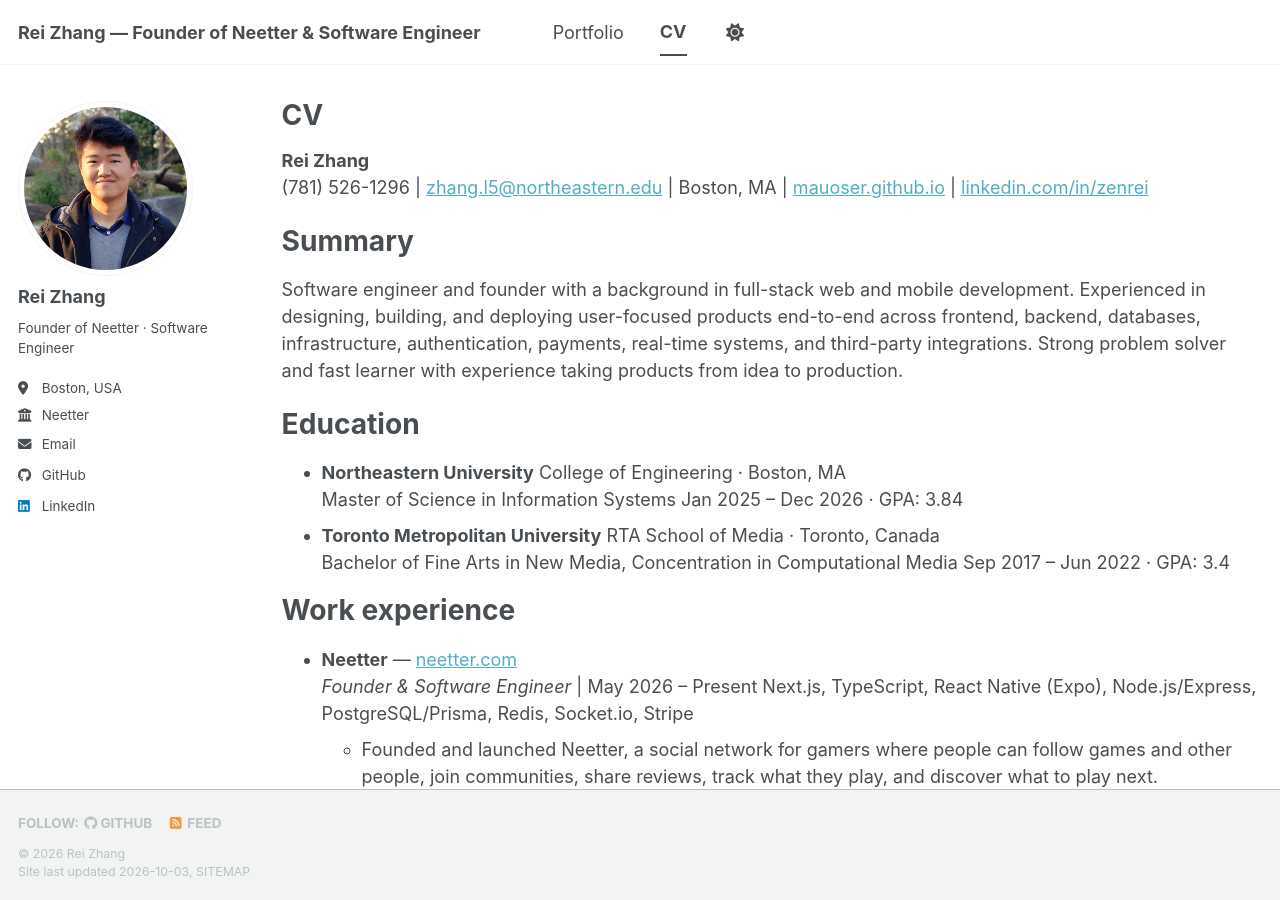
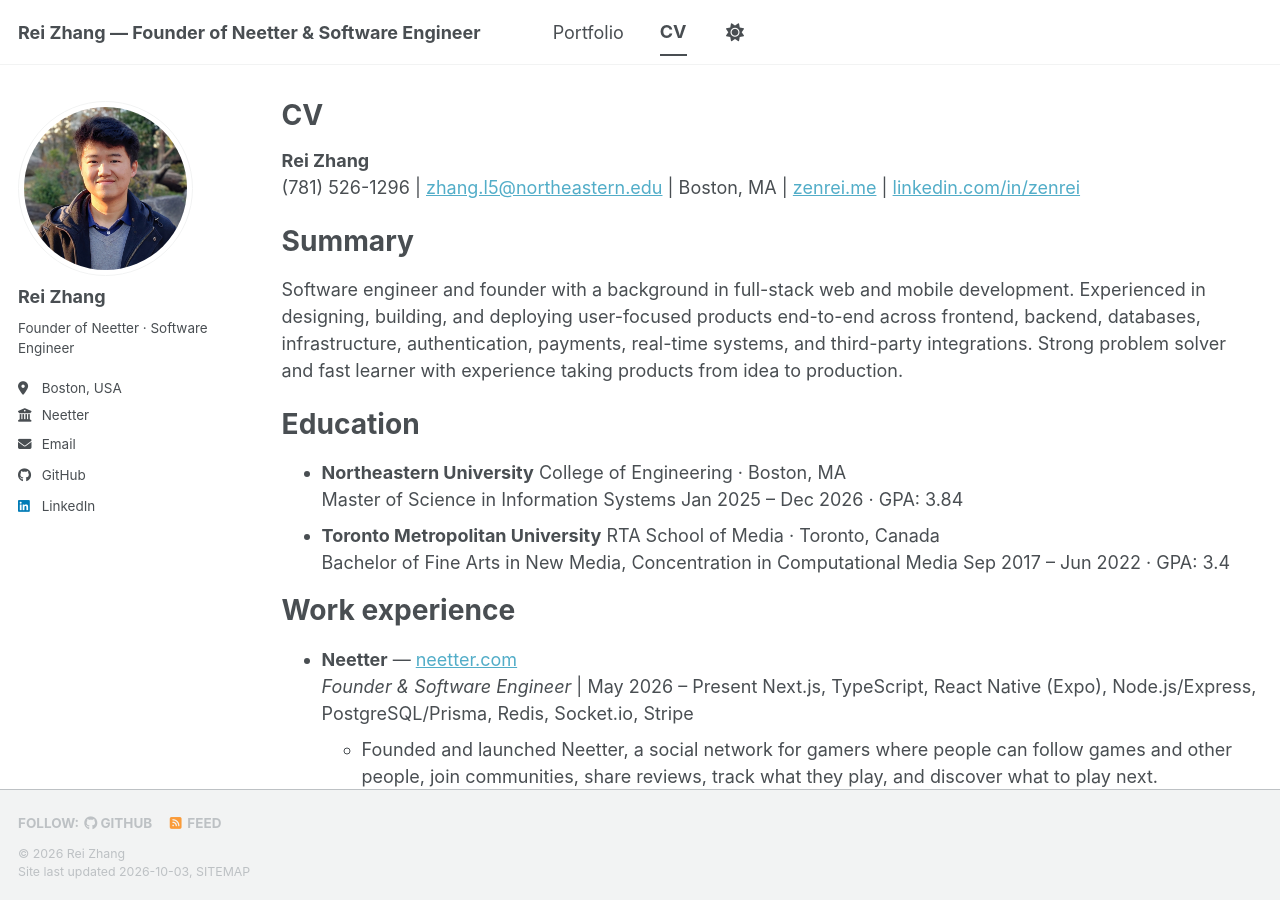
Before and after one commit to Mauoser/mauoser.github.io, a Jekyll site: the page built from _pages/cv.md, in a window 1280 px wide and 900 px high. Built offline with Jekyll 4.4.1, drawn with Linux system fonts in a browser that asks for light colours; a script bundle is joined from its source files by our own code; library files that are not in the unit come from our copies.

Commit message:
Point the site's links at zenrei.me (#5)
The site is served at zenrei.me now (custom domain set, HTTPS enforced).
_config.yml's url, which the site builds its absolute links, sitemap and
share previews from, the CV's contact line and the README's "live at" link
named mauoser.github.io; they name zenrei.me. mauoser.github.io still
redirects there.

Co-authored-by: Rei Zen <mauoser@Mac.fios-router.home>
Co-authored-by: Claude Opus 5.5 <noreply@anthropic.com>

```diff
--- a/_config.yml
+++ b/_config.yml
@@ -13,7 +13,7 @@ title                    : "Rei Zhang — Founder of Neetter & Software Engineer
 title_separator          : "-"
 name                     : &name "Rei Zhang"
 description              : &description "Neetter is a social network for gamers where you can follow games and people, join communities, share reviews, track what you play, and discover what to play next."
-url                      : https://mauoser.github.io # The base hostname & protocol for your site e.g. "https://[your GitHub username].github.io",
+url                      : https://zenrei.me # The base hostname & protocol for your site e.g. "https://[your GitHub username].github.io",
                                                            # or if you already have some other page hosted on Github then use "https://[your GitHub username].github.io/[Your Repo Name]"
 baseurl                  : "" # the subpath of your site, e.g. "/blog"
 repository               : "Mauoser/mauoser.github.io"
--- a/_pages/cv.md
+++ b/_pages/cv.md
@@ -10,7 +10,7 @@ redirect_from:
 {% include base_path %}
 
 **Rei Zhang**
-(781) 526-1296 | [zhang.l5@northeastern.edu](mailto:zhang.l5@northeastern.edu) | Boston, MA | [mauoser.github.io](https://mauoser.github.io) | [linkedin.com/in/zenrei](https://linkedin.com/in/zenrei)
+(781) 526-1296 | [zhang.l5@northeastern.edu](mailto:zhang.l5@northeastern.edu) | Boston, MA | [zenrei.me](https://zenrei.me) | [linkedin.com/in/zenrei](https://linkedin.com/in/zenrei)
 
 Summary
 ======
```
Also changed, not shown: README.md (+1 -1 lines).
